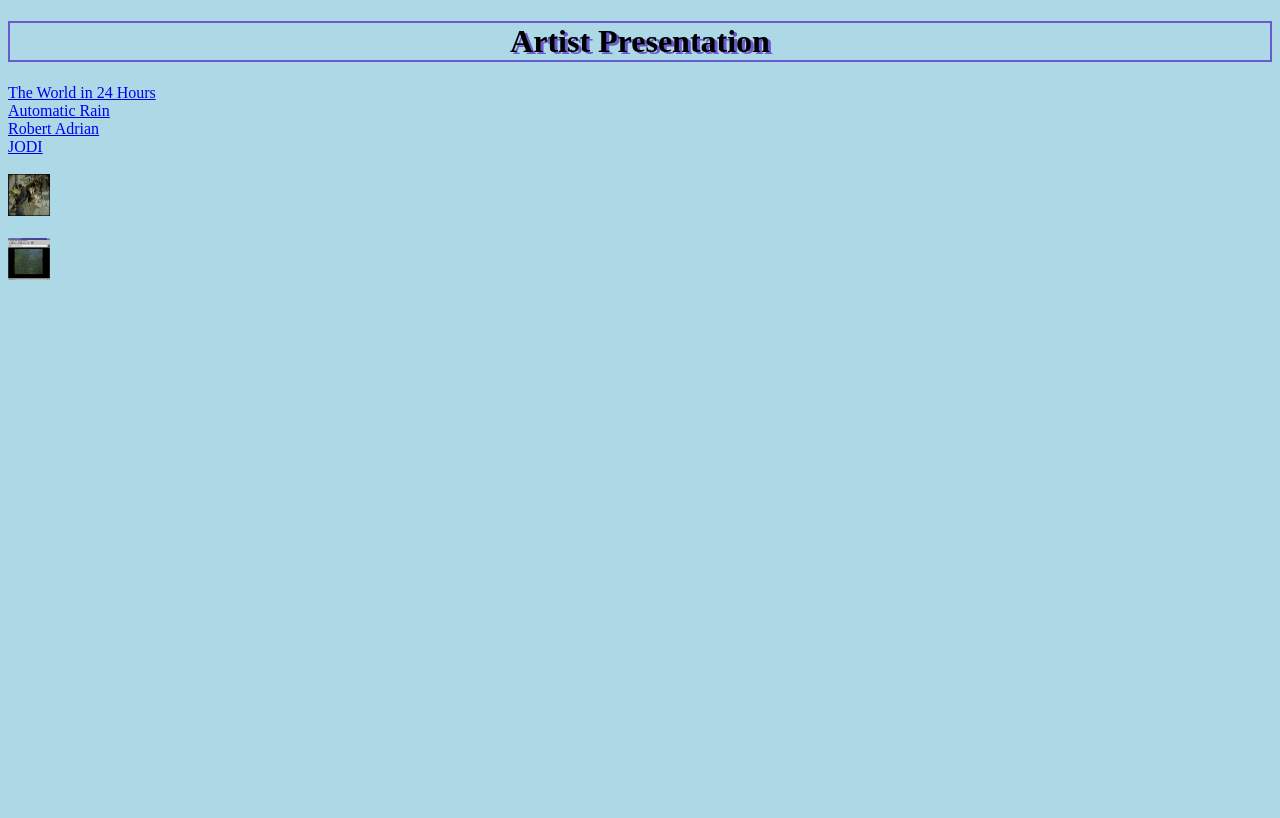
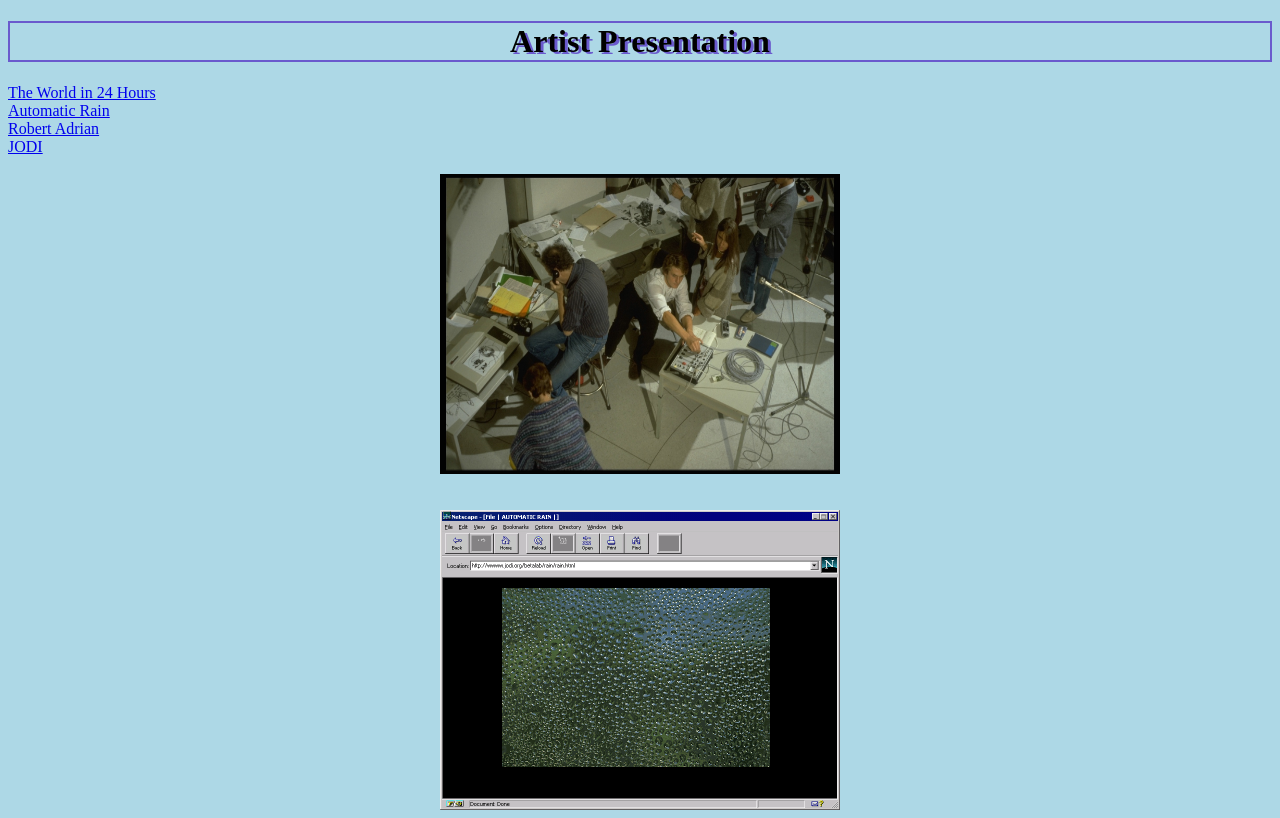
Before and after one commit to Scoache/CoacheWebsite, a plain HTML site: page art-talk/index.html in a window 1280 px wide. Drawn offline with Linux system fonts and the light colour scheme.

Commit message:
Made adjustments

```diff
--- a/art-talk/css/style.css
+++ b/art-talk/css/style.css
@@ -15,3 +15,10 @@ body {
     color: black;
     text-align: center;
   }
+
+  .center {
+    display: block;
+    margin-left: auto;
+    margin-right: auto;
+    width: 50%;
+  }
--- a/art-talk/index.html
+++ b/art-talk/index.html
@@ -24,10 +24,11 @@
 <br>
 <br>
     <a href="artist1.html">
-            <img src="Bosma D bfb26b513b7a640448c79c3bdd6d2bb0.jpg" alt="The World in 24 Hours" style="width:42px;height:42px;border:0;">
+            <img src="Bosma D bfb26b513b7a640448c79c3bdd6d2bb0.jpg" alt="The World in 24 Hours" style="width:400px;height:300px;border:0;" class="center">
           </a>
 <br>
 <br>
     <a href="artist2.html">
-                <img src="Screen Shot 2017-03-23 at 2.11.59 PM.png" alt="Automatic Rain" style="width:42px;height:42px;border:0;">
+                <img src="Screen Shot 2017-03-23 at 2.11.59 PM.png" alt="Automatic Rain" style="width:400px;height:300px;border:0;" class="center">
               </a>
+</html>
```
Also changed, not shown: art-talk/artist1.html (+2 -1 lines), art-talk/artist2.html (+5 -0 lines).
